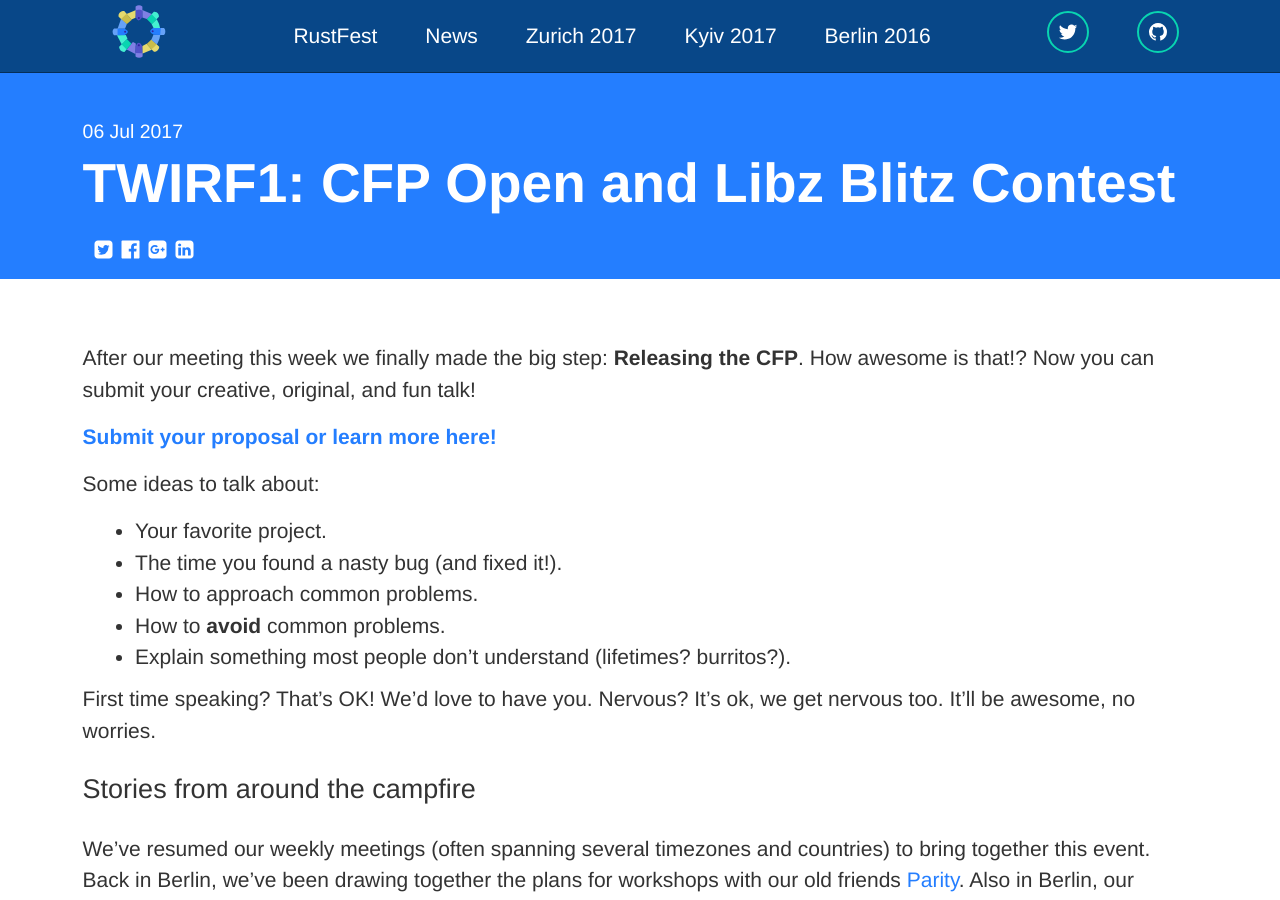
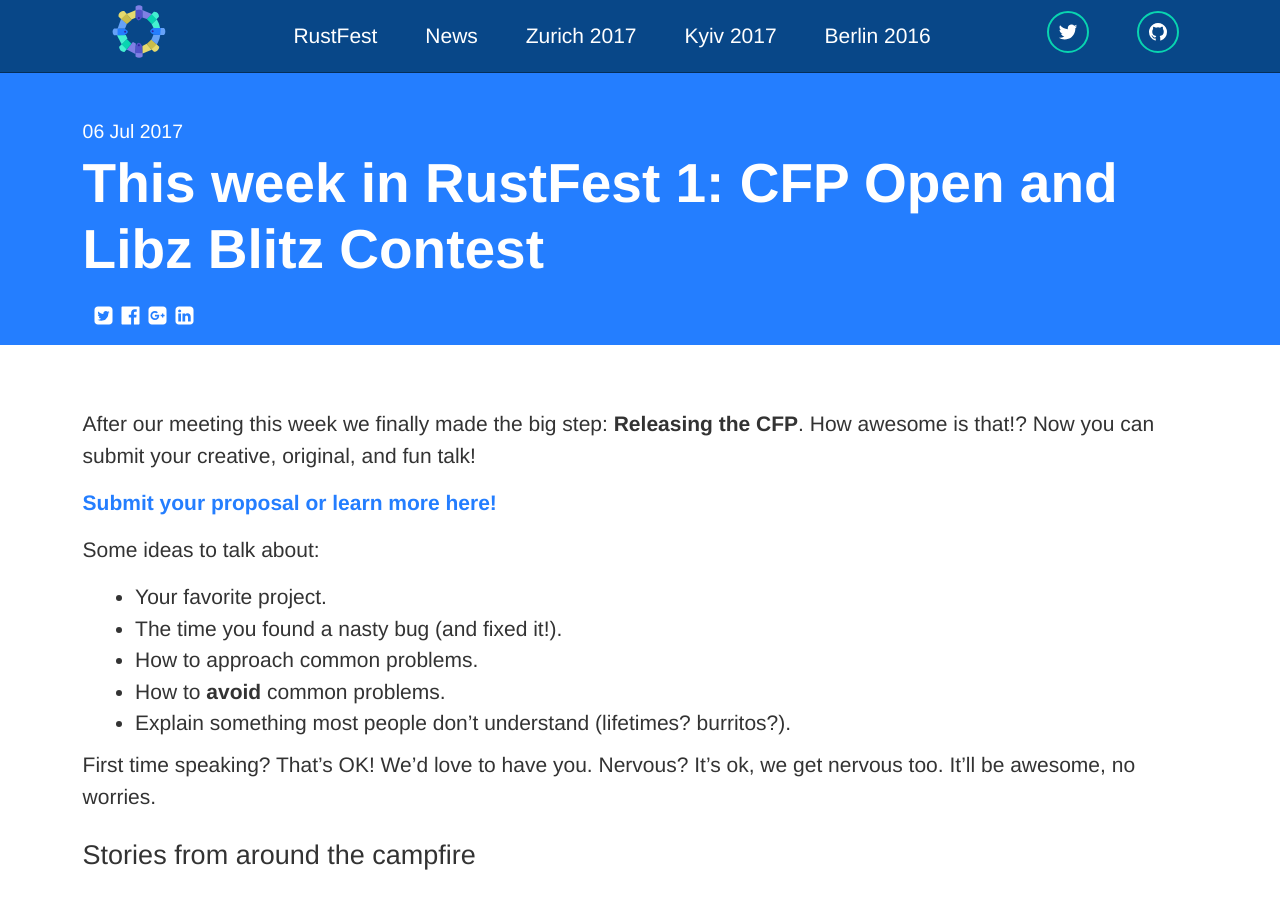
Before and after one commit to RustFestEU/blog.rustfest.eu, a Jekyll site: the page built from _posts/2017-07-06-TWIRF-contest-and-cfp.md, in a window 1280 px wide and 900 px high. Built offline with Jekyll 4.4.1, drawn with Linux system fonts in a browser that asks for light colours.

Commit message:
Spell the issue fully

```diff
--- a/_posts/2017-07-06-TWIRF-contest-and-cfp.md
+++ b/_posts/2017-07-06-TWIRF-contest-and-cfp.md
@@ -1,6 +1,6 @@
 ---
 layout: post
-title: "TWIRF1: CFP Open and Libz Blitz Contest"
+title: "This week in RustFest 1: CFP Open and Libz Blitz Contest"
 authors:
   - hoverbear
   - dns2utf8
```
